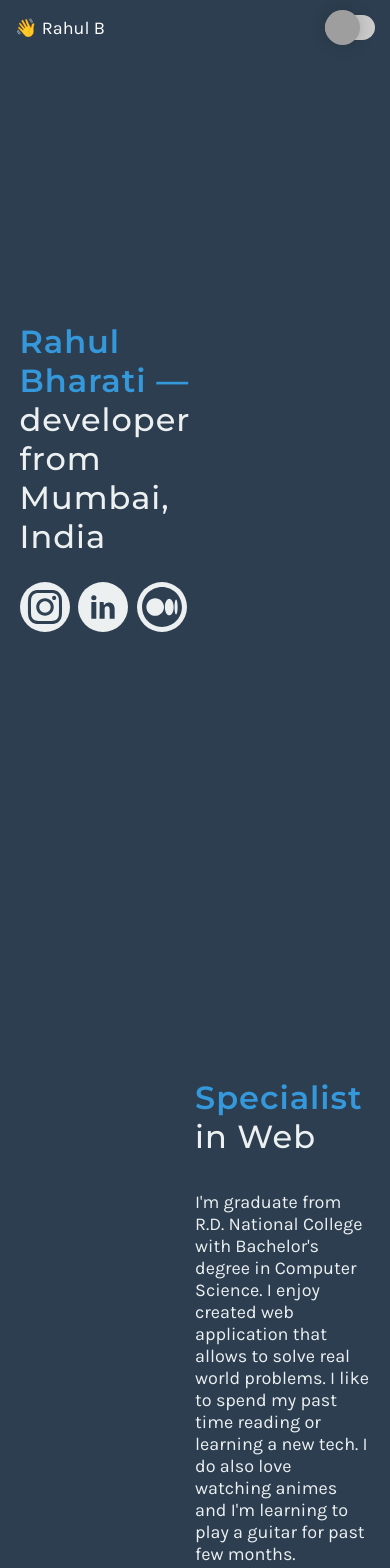
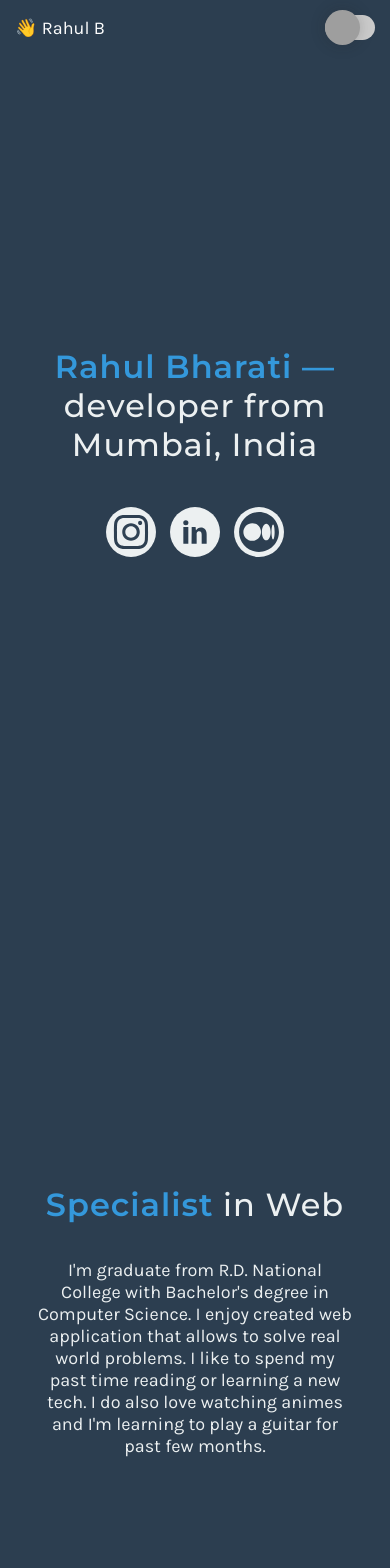
Before and after one commit to rahul-bharati/rahulbharati.dev, a Next.js app: page / in a window 390 px wide. Shown: the top 1568 px of the page. Built offline with nearby package versions, Linux system fonts and the light colour scheme; grey boxes are pictures that could not be loaded.

Commit message:
added mobile support

```diff
--- a/components/about/index.module.scss
+++ b/components/about/index.module.scss
@@ -11,6 +11,10 @@
   position: relative;
   overflow: hidden;
 
+  @media only screen and (max-width: 992px) {
+    flex-direction: column;
+  }
+
   .hero_details_container {
     width: 50%;
     display: flex;
@@ -20,18 +24,29 @@
     position: relative;
     flex-shrink: 1;
 
+    @media only screen and (max-width: 992px) {
+      width: 90%;
+    }
+
     .heading__container {
       .heading__name,
       .heading__about {
         @include fluid-type(32px, 44px);
         font-weight: 500;
         letter-spacing: 1px;
+
+        @media only screen and (max-width: 992px) {
+          text-align: center;
+        }
       }
 
       .heading__name {
         @include fluid-type(32px, 46px);
         color: var(--heading-color);
         font-weight: 600;
+        @media only screen and (max-width: 992px) {
+          text-align: center;
+        }
       }
 
       .about__text {
@@ -39,30 +54,9 @@
         margin-top: 35px;
         @include fluid-type(18px, 22px);
         color: var(--font-color);
-      }
 
-      .socials__container {
-        display: flex;
-        list-style: none;
-        margin-top: 15%;
-
-        .socials {
-          padding: 5px;
-          background: var(--font-color);
-          height: 50px;
-          width: 50px;
-          border-radius: 50%;
-
-          &:not(:last-child) {
-            margin-right: 5%;
-          }
-
-          .socials_link {
-            .social_image {
-              filter: var(--svg-filter);
-              transition: all 0.2s ease-in;
-            }
-          }
+        @media only screen and (max-width: 992px) {
+          text-align: center;
         }
       }
     }
@@ -74,6 +68,11 @@
     transform: scale(1.3);
     flex-shrink: 0;
 
+    @media only screen and (max-width: 992px) {
+      width: 90%;
+      max-width: 350px;
+    }
+
     .lottie__player {
       width: 100%;
       height: 100%;
--- a/components/contact/index.module.scss
+++ b/components/contact/index.module.scss
@@ -58,6 +58,11 @@
     transform: scale(1.3);
     flex-shrink: 0;
 
+    @media only screen and (max-width: 992px) {
+      width: 90%;
+      max-width: 450px;
+    }
+
     .lottie__player {
       width: 100%;
       height: 100%;
--- a/components/hero/index.module.scss
+++ b/components/hero/index.module.scss
@@ -11,6 +11,10 @@
   position: relative;
   overflow: hidden;
 
+  @media only screen and (max-width: 992px) {
+    flex-direction: column;
+  }
+
   .hero_details_container {
     width: 50%;
     display: flex;
@@ -20,18 +24,28 @@
     position: relative;
     flex-shrink: 1;
 
+    @media only screen and (max-width: 992px) {
+      width: 90%;
+    }
+
     .heading__container {
       .heading__name,
       .heading__about {
         @include fluid-type(32px, 44px);
         font-weight: 500;
         letter-spacing: 1px;
+
+        @media only screen and (max-width: 992px) {
+          text-align: center;
+        }
       }
 
       .heading__name {
         @include fluid-type(32px, 46px);
         color: var(--heading-color);
         font-weight: 600;
+
+        text-align: center;
       }
     }
   }
@@ -42,6 +56,11 @@
     transform: scale(1.3);
     flex-shrink: 0;
 
+    @media only screen and (max-width: 992px) {
+      width: 90%;
+      max-width: 350px;
+    }
+
     .lottie__player {
       width: 100%;
       height: 100%;
--- a/components/socials/index.module.scss
+++ b/components/socials/index.module.scss
@@ -2,6 +2,11 @@
   display: flex;
   list-style: none;
   margin-top: 15%;
+
+  @media only screen and (max-width: 992px) {
+    justify-content: center;
+    margin-bottom: 50px;
+  }
 
   .socials {
     padding: 5px;
```
